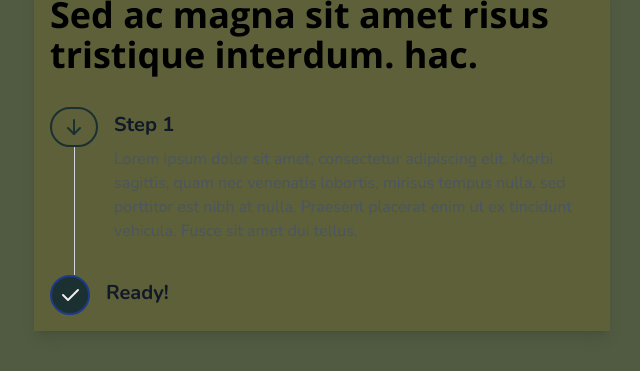
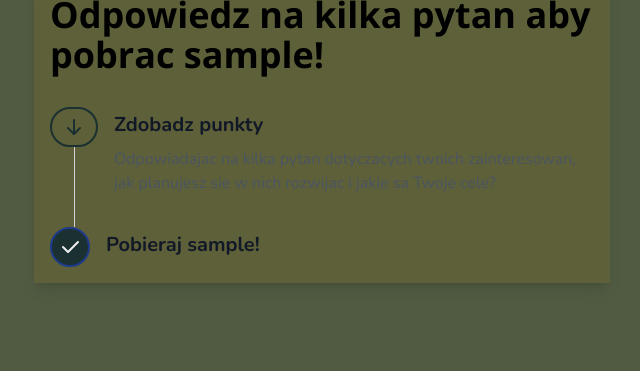
Before and after one commit to wujekd/rob-muze, a Django app: page / in a window 1280 px wide. Shown: the part 429-800 px from the top of the page, without its empty margins (318-958 px from the left). Run offline with Django 4.2, Linux system fonts and the light colour scheme.

Commit message:
landing page

```diff
--- a/core/templates/core/index.html
+++ b/core/templates/core/index.html
@@ -36,7 +36,7 @@ Glowna
 
 <div class="p-4 place-content-center max-w-xl mx-auto bg-secondary bg-opacity-50 shadow-lg">
 
-    <h2 class="font-heading mb-8 text-3xl font-bold lg:text-4xl">Sed ac magna sit amet risus tristique interdum. hac.
+    <h2 class="font-heading mb-8 text-3xl font-bold lg:text-4xl">Odpowiedz na kilka pytan aby pobrac sample!
     </h2>
 
     <div class="flex">
@@ -54,10 +54,10 @@ Glowna
             <div class="h-full w-px bg-gray-300 dark:bg-slate-500"></div>
         </div>
         <div class="pt-1 pb-8">
-            <p class="mb-2 text-xl font-bold text-gray-900 dark:text-slate-300">Step 1</p>
-            <p class="text-gray-600 dark:text-slate-400">Lorem ipsum dolor sit amet, consectetur adipiscing elit. Morbi
-                sagittis, quam nec venenatis lobortis, mirisus tempus nulla, sed porttitor est nibh at nulla. Praesent
-                placerat enim ut ex tincidunt vehicula. Fusce sit amet dui tellus.</p>
+            <p class="mb-2 text-xl font-bold text-gray-900 dark:text-slate-300">Zdobadz punkty
+            </p>
+            <p class="text-gray-600 dark:text-slate-400">Odpowiadajac na kilka pytan dotyczacych twoich zainteresowan, jak planujesz sie w nich rozwijac i jakie sa Twoje cele?
+            </p>
         </div>
     </div>
 
@@ -76,7 +76,7 @@ Glowna
             </div>
         </div>
         <div class="pt-1 ">
-            <p class="mb-2 text-xl font-bold text-gray-900 dark:text-slate-300">Ready!</p>
+            <p class="mb-2 text-xl font-bold text-gray-900 dark:text-slate-300">Pobieraj sample!</p>
         </div>
     </div>
 
--- a/static/css/tw-output.css
+++ b/static/css/tw-output.css
@@ -892,6 +892,10 @@ h1,h2,h3,h4,h5,h6 {
   table-layout: auto;
 }
 
+.table-fixed{
+  table-layout: fixed;
+}
+
 .grid-cols-3{
   grid-template-columns: repeat(3, minmax(0, 1fr));
 }
@@ -1013,10 +1017,6 @@ h1,h2,h3,h4,h5,h6 {
   padding: 1rem;
 }
 
-.p-5{
-  padding: 1.25rem;
-}
-
 .p-6{
   padding: 1.5rem;
 }
@@ -1067,6 +1067,10 @@ h1,h2,h3,h4,h5,h6 {
 
 .pb-8{
   padding-bottom: 2rem;
+}
+
+.pl-5{
+  padding-left: 1.25rem;
 }
 
 .pt-1{
@@ -1137,6 +1141,11 @@ h1,h2,h3,h4,h5,h6 {
 
 .uppercase{
   text-transform: uppercase;
+}
+
+.text-black{
+  --tw-text-opacity: 1;
+  color: rgb(0 0 0 / var(--tw-text-opacity));
 }
 
 .text-druk{
```
Also changed, not shown: ankiety/templates/ankiety/ankiety.html (+25 -22 lines), db.sqlite3.
